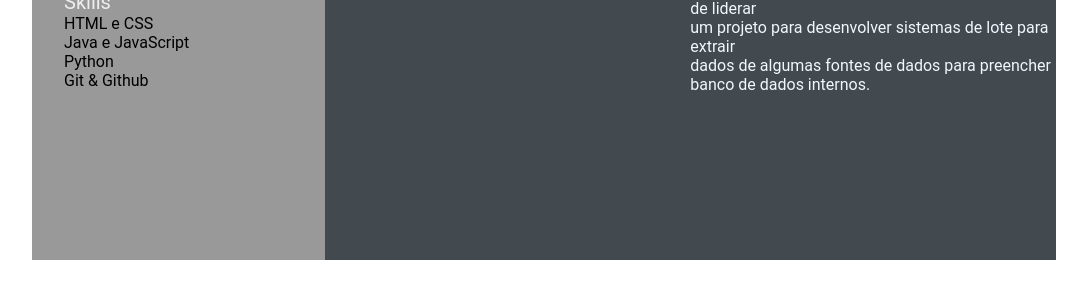
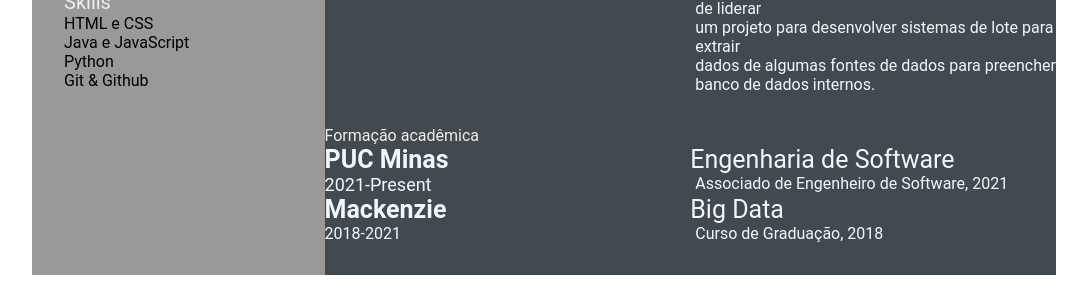
Before and after one commit to manassessilva/devweekgit.github.io, a plain HTML site: page index.html in a window 1280 px wide. Shown: the part 572-879 px from the top of the page, without its empty margins (96-1183 px from the left). Drawn offline with Linux system fonts and the light colour scheme.

Commit message:
creating the school contents (#4)
Co-authored-by: Manasses <manasses@gmail.com>

```diff
--- a/index.html
+++ b/index.html
@@ -55,7 +55,7 @@
                 </section>
             </div>
 
-            <section  class="experience gap">
+            <section  class="experience-gap">
                 <div  class="right-title">Experiência</div>
                 <div  class="experience-contents">
 
@@ -93,7 +93,7 @@
                     </div>
                     <div  class="exp-right">
                         <p  class="exp-position">Engenheiro de Software</p>
-                        <p  class="exp-descrition">
+                        <p  class="exp-desc">
                             Colaborar com a equipe de Data Engineer para criar APIs para <br>
                             coletar e ingerir dados no pipeline de dados, além de liderar <br>
                             um projeto para desenvolver sistemas de lote para extrair <br>
@@ -102,7 +102,30 @@
 
                     </div>
 
+                </div>
+            </section>
 
+            <section  class="education-gap">
+                <div  class="right-title">Formação acadêmica</div>
+                <div  class="education-contents">
+
+                    <div  class="education-left">
+                        <p  class="education-school-name">PUC Minas</p>
+                        <p  class="educationp-time-period">2021-Present</p>
+                    </div>
+                    <div class="education-ringht">
+                        <p  class="education-subject">Engenharia de Software</p>
+                        <p  class="education-desc">Associado de Engenheiro de Software, 2021</p>
+                    </div>
+
+                    <div  class="education-left">
+                        <p  class="education-school-name">Mackenzie</p>
+                        <p  class="education-time-period">2018-2021</p>
+                    </div>
+                    <div class="education-ringht">
+                        <p  class="education-subject">Big Data</p>
+                        <p  class="education-desc">Curso de Graduação, 2018</p>
+                    </div>
 
                 </div>
 
```
